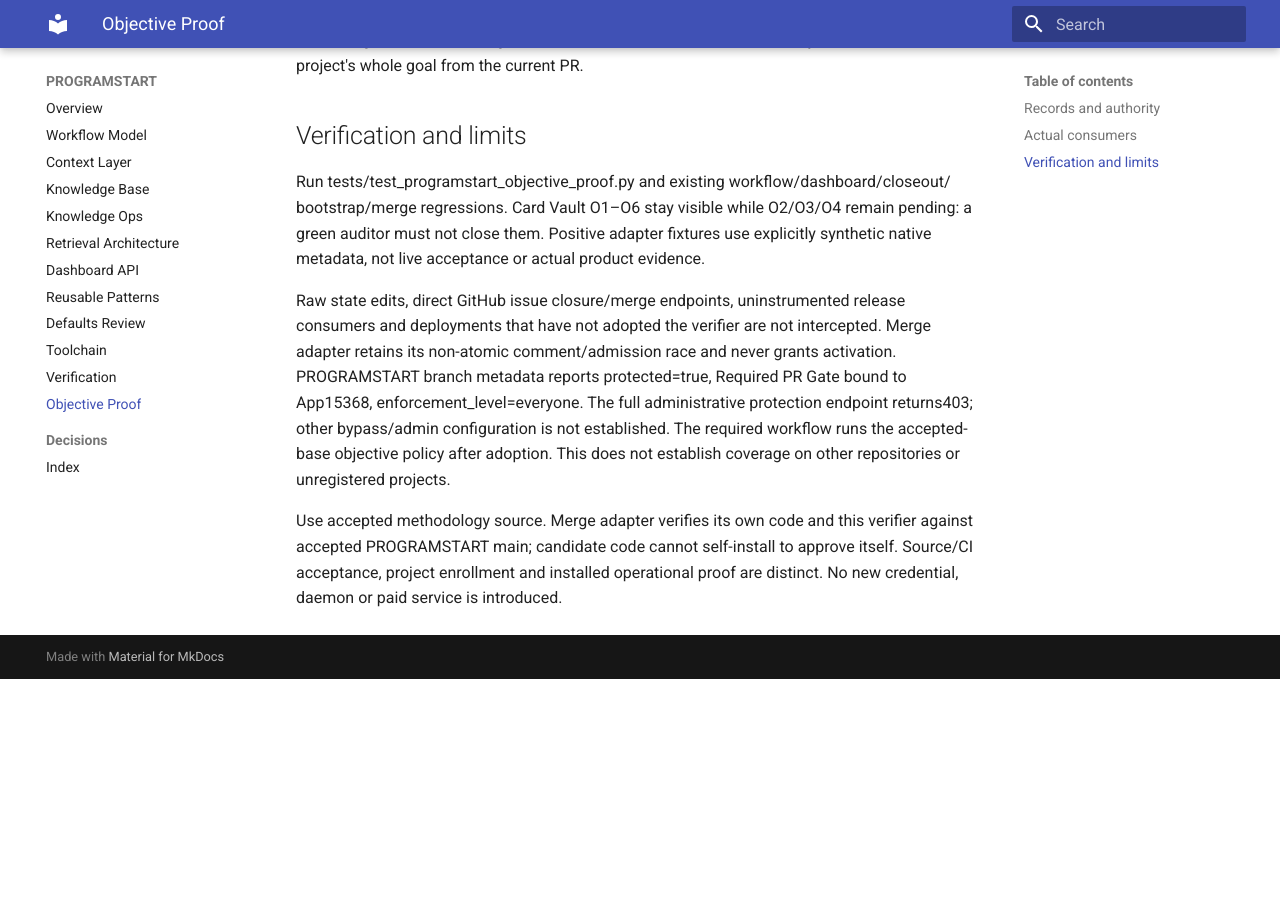
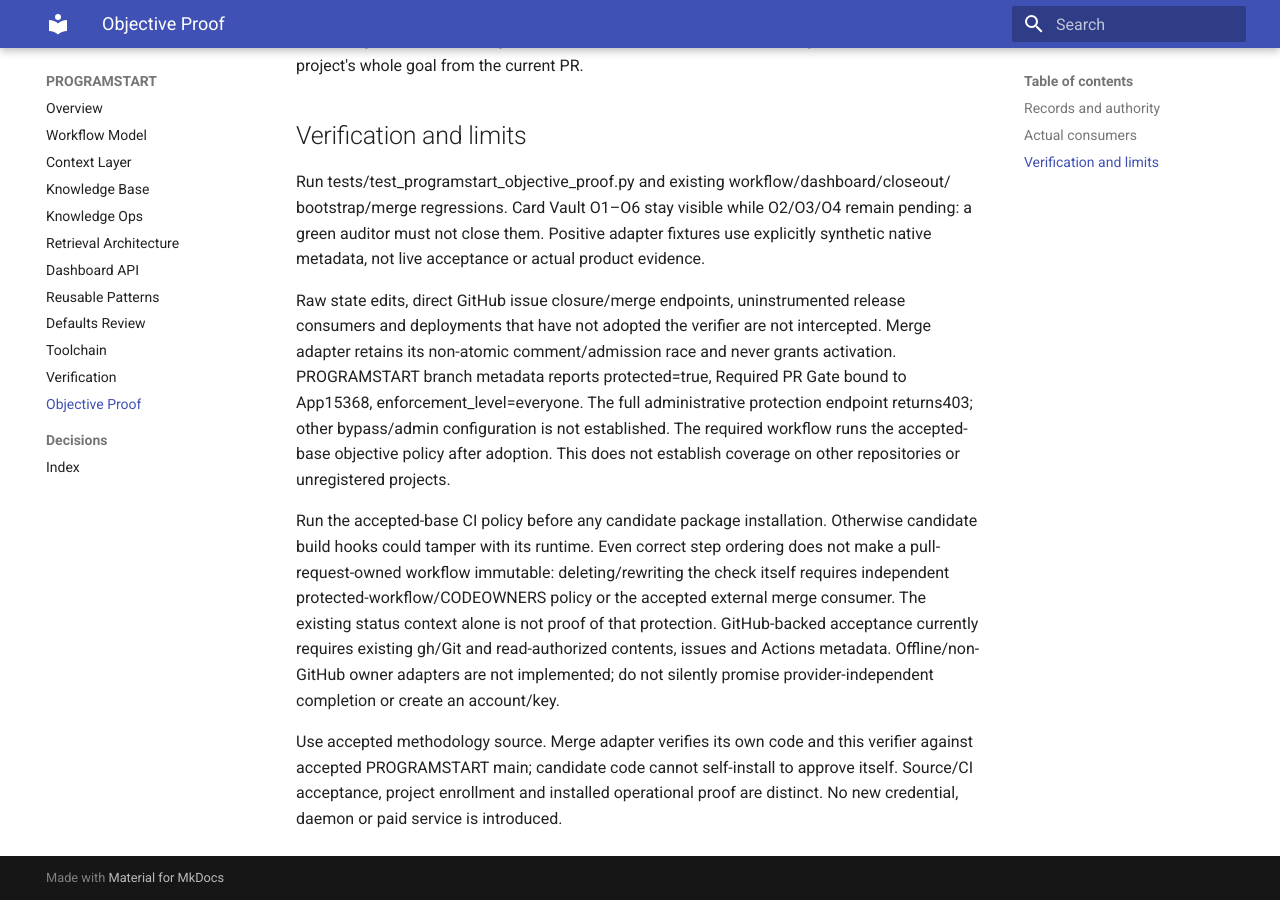
Before and after one commit to GrahamArdent/PROGRAMSTART, an MkDocs documentation site: the page built from docs/OBJECTIVE_PROOF_ENFORCEMENT.md, in a window 1280 px wide and 900 px high, scrolled down 1985 px. Built offline with MkDocs 1.6.1 and Material for MkDocs 9.7.7, drawn with Linux system fonts in a browser that asks for light colours; before the commit the page ends 2664 px from its top, so only the background shows below that.

Commit message:
Run trusted objective policy before candidate installation; retain immutable-workflow limits

```diff
--- a/docs/OBJECTIVE_PROOF_ENFORCEMENT.md
+++ b/docs/OBJECTIVE_PROOF_ENFORCEMENT.md
@@ -83,6 +83,15 @@ other bypass/admin configuration is not established. The required workflow runs
 accepted-base objective policy after adoption. This does not establish coverage on
 other repositories or unregistered projects.
 
+Run the accepted-base CI policy before any candidate package installation. Otherwise
+candidate build hooks could tamper with its runtime. Even correct step ordering does
+not make a pull-request-owned workflow immutable: deleting/rewriting the check itself
+requires independent protected-workflow/CODEOWNERS policy or the accepted external
+merge consumer. The existing status context alone is not proof of that protection.
+GitHub-backed acceptance currently requires existing gh/Git and read-authorized contents,
+issues and Actions metadata. Offline/non-GitHub owner adapters are not implemented;
+do not silently promise provider-independent completion or create an account/key.
+
 Use accepted methodology source. Merge adapter verifies its own code and this verifier
 against accepted PROGRAMSTART main; candidate code cannot self-install to approve itself.
 Source/CI acceptance, project enrollment and installed operational proof are distinct.
```
Also changed, not shown: 2 other files.
